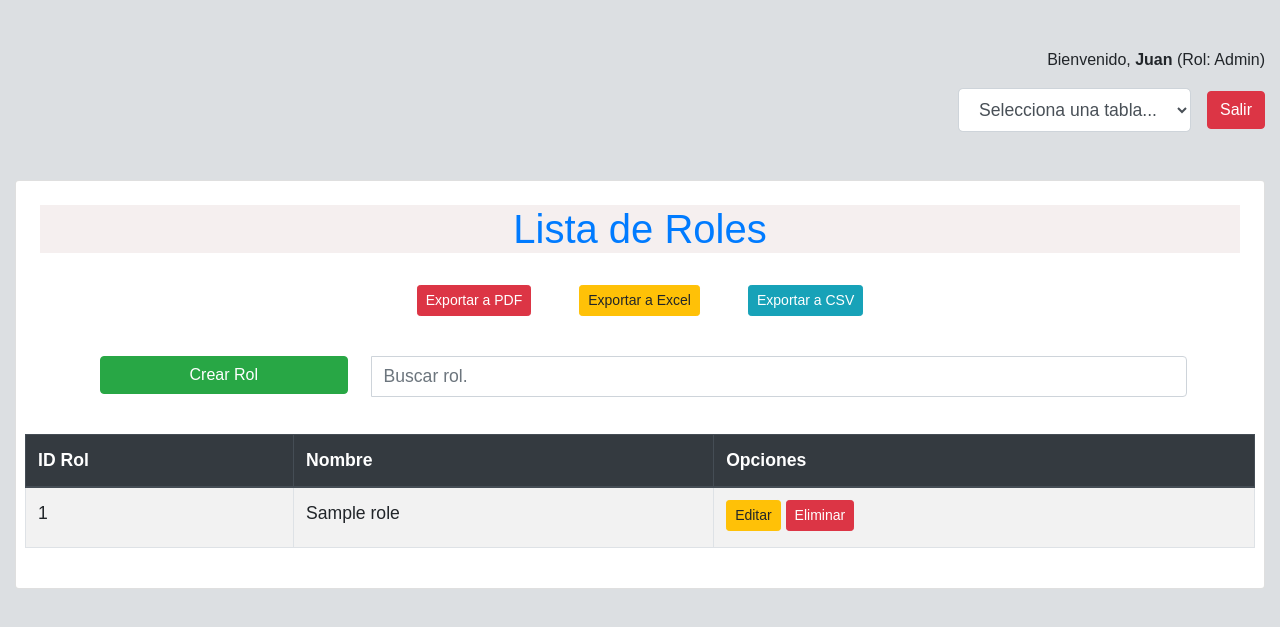
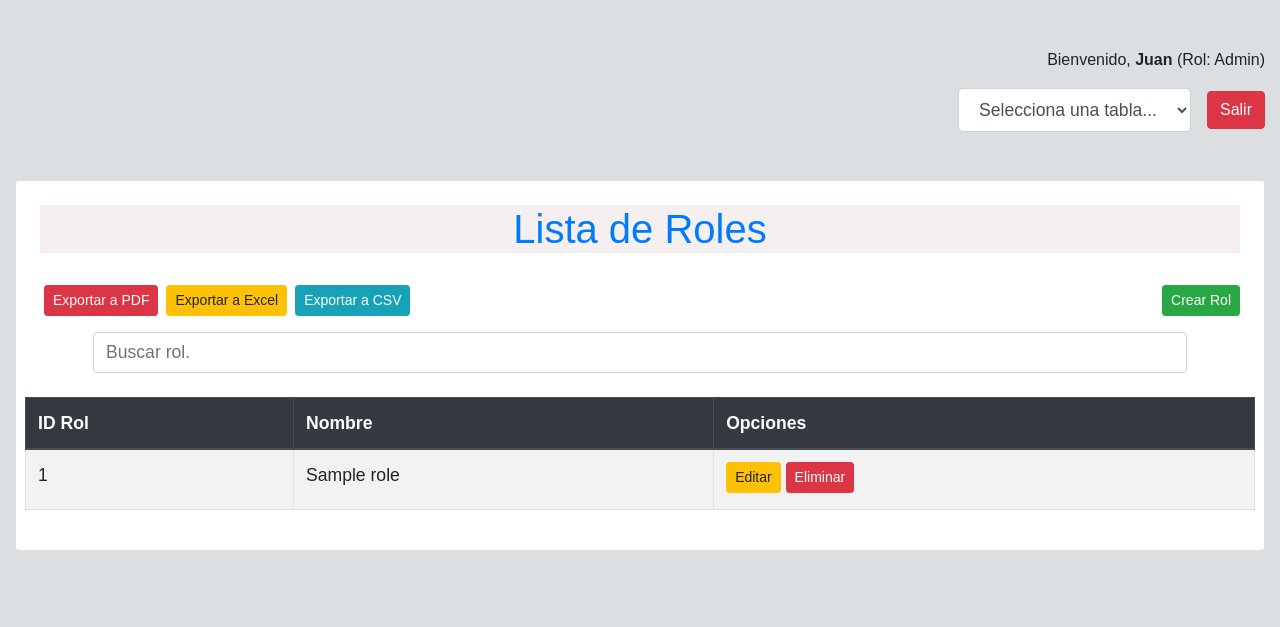
Before and after one commit to ChillRelaxing/Proyecto_Escuela_sv, a PHP site: template views/rol/indexRol.php in a window 1280 px wide. Shown: the top 627 px of the page. Run offline with PHP 8.4, Linux system fonts and the light colour scheme; a user stored in the database is signed in; the template is opened without the code that fills it: most values are stand-ins (such as "Sample title", 1, 10 or a date in 2020).

Commit message:
Modificación de exportación de datos

```diff
--- a/views/reporte/indexReporte.php
+++ b/views/reporte/indexReporte.php
@@ -109,8 +109,8 @@ if ($_SESSION['roles'] != 'Admin' && $_SESSION['roles'] != 'Profesor') {
 
             <!-- Campo de Búsqueda -->
             <div class="container-sm mb-4">
-                <form action="" method="get" class="form-inline">
-                    <input type="text" id="buscarReporte" class="form-control mr-2" placeholder="Buscar reporte por estudiante, docente o materia..." style="width: 100%; max-width: 600px;">
+                <form action="" method="get" >
+                    <input type="text" id="buscarReporte" class="form-control mx-4" placeholder="Buscar reporte por estudiante, docente o materia." aria-label="Recipient's username" aria-describedby="button-addon2">
                 </form>
             </div>
 
--- a/views/rol/indexRol.php
+++ b/views/rol/indexRol.php
@@ -66,22 +66,23 @@ if ($_SESSION['roles'] != 'Admin') {
         <div class="card m-auto mt-5 p-4">
             <h2>Lista de Roles</h2><br>
 
+            <!-- Formulario de Filtro y Botones de Exportación -->
+            <div class="d-flex justify-content-between mb-3">
+                <div class="d-flex">
+                    <a href="../routers/rolesRouter.php?action=exportPDF" class="btn btn-danger btn-sm mx-1">Exportar a PDF</>
+                    <a href="../routers/rolesRouter.php?action=exportExcel" class="btn btn-warning btn-sm mx-1">Exportar a Excel</a>
+                    <a href="../routers/rolesRouter.php?action=exportCSV" class="btn btn-info btn-sm mx-1">Exportar a CSV</a>
+                </div>
+
+                <a href="../routers/rolesRouter.php?action=create" class="btn btn-success btn-sm">Crear Rol</a>
+            </div>
+
             <!--Para la busqueda--->
             <div class="container-lg">
                 <form action="" method="get">
-                    <div class="d-flex justify-content-center mb-3 col-12">
-                        <a href="../routers/rolesRouter.php?action=exportPDF" class="btn btn-danger btn-sm mx-4">Exportar a PDF</>
-                        <a href="../routers/rolesRouter.php?action=exportExcel" class="btn btn-warning btn-sm mx-4">Exportar a Excel</a>
-                        <a href="../routers/rolesRouter.php?action=exportCSV" class="btn btn-info btn-sm mx-4">Exportar a CSV</a>
-                    </div>
-                    <br>
 
                     <!-- Para la búsqueda -->
                     <div class="input-group mb-2 ">
-
-                        <div class="col-12 col-md-6 col-lg-3">
-                        <a href="../routers/rolesRouter.php?action=create" class="btn btn-success btn-block w-100 mb-3">Crear Rol</a>
-                        </div>
                         <input type="text" id="buscarRol" class="form-control mx-2" placeholder="Buscar rol." aria-label="Recipient's username" aria-describedby="button-addon2" >
                     </div>
                 </form>
```
Also changed, not shown: views/usuario/indexUsuario.php (+13 -12 lines).
